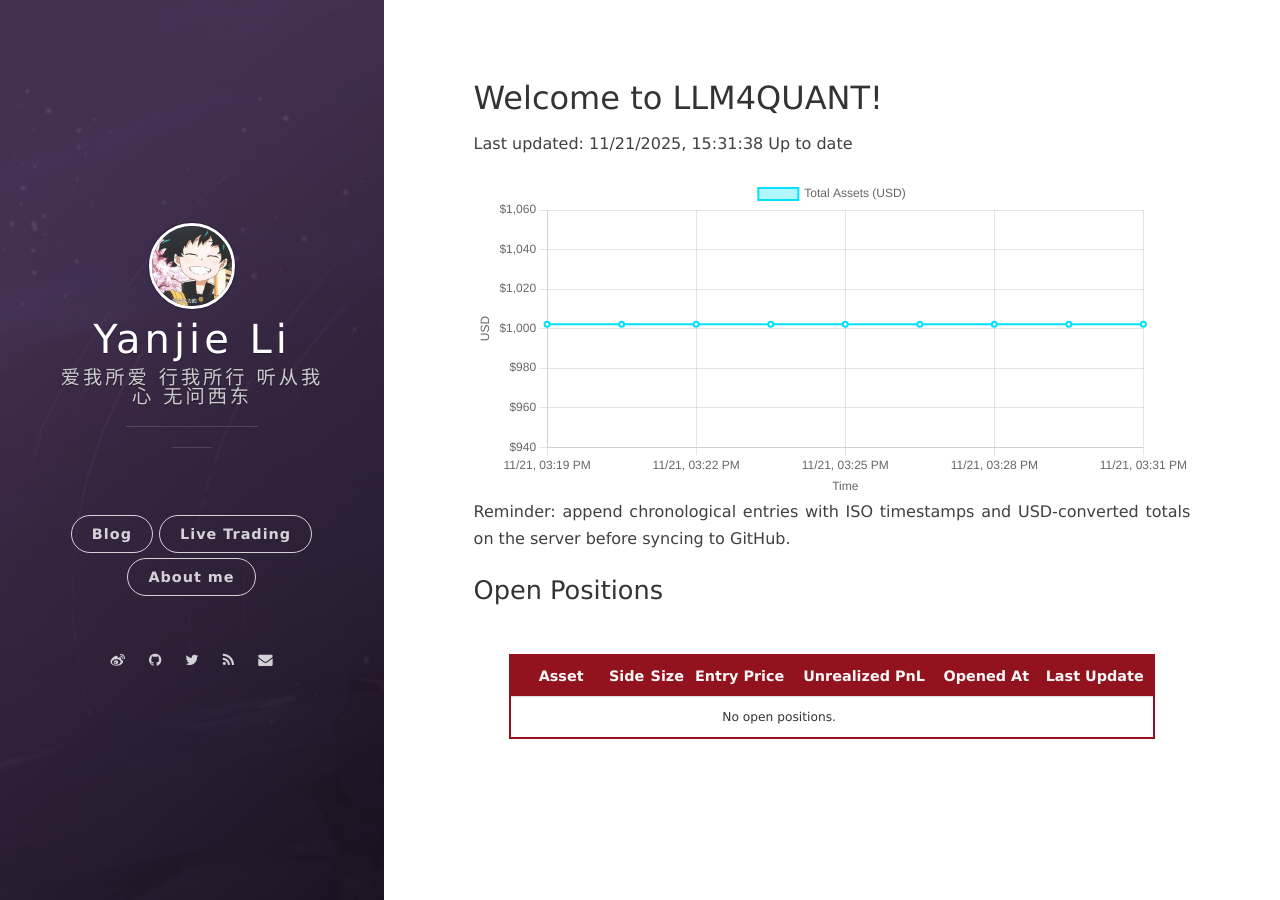
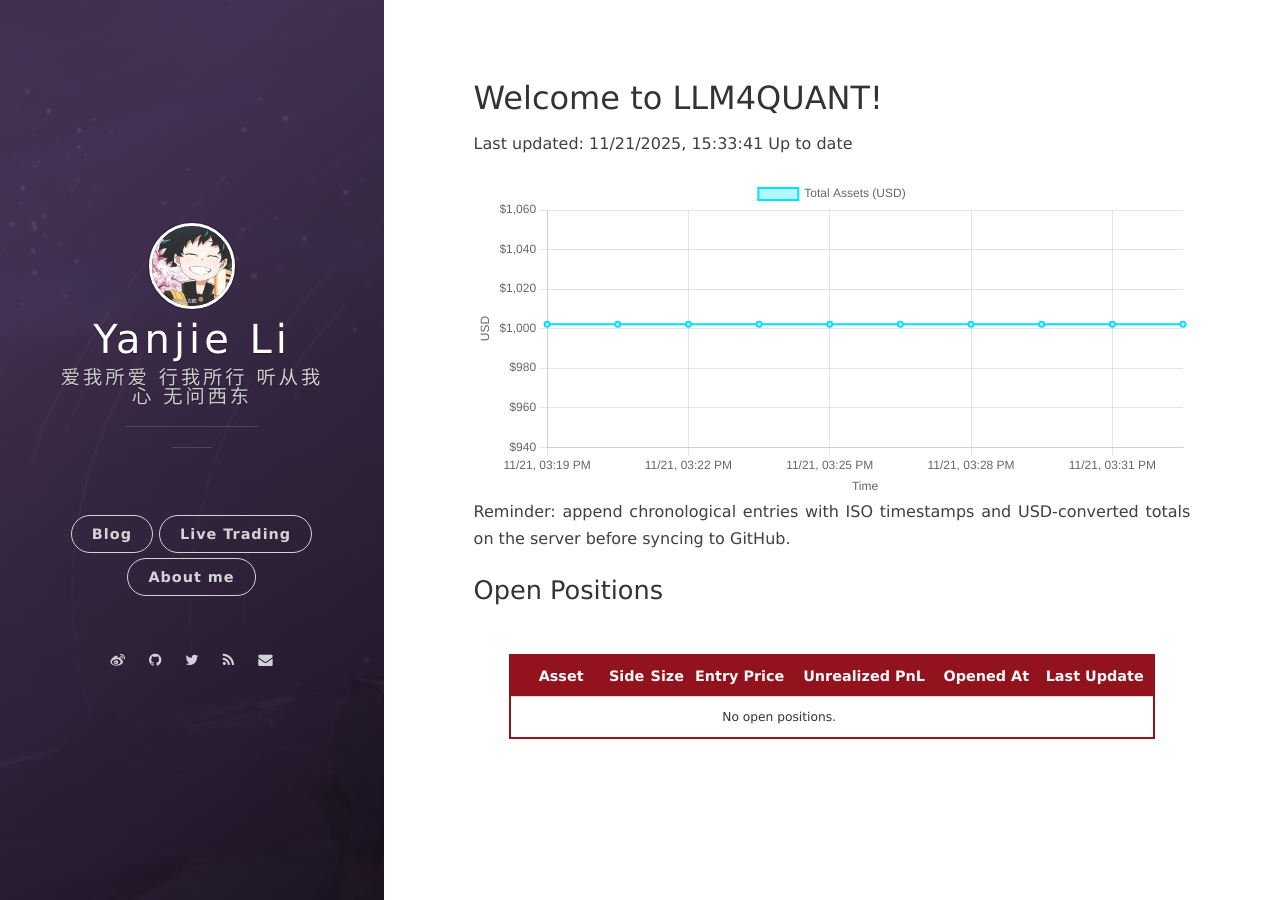
Before and after one commit to leeyegy/leeyegy.github.io, a Jekyll site: the page built from live-trading.html, in a window 1280 px wide. Built offline with Jekyll 4.4.1, drawn with Linux system fonts in a browser that asks for light colours; nearby versions of some CDN libraries.

Commit message:
AccountMonitor: update balance history 2025-11-21T23:33:41+08:00

```diff
--- a/assets/data/binance/balance-history.json
+++ b/assets/data/binance/balance-history.json
@@ -1,5 +1,5 @@
 {
-  "generatedAt": "2025-11-21T23:31:38+08:00",
+  "generatedAt": "2025-11-21T23:33:41+08:00",
   "asset": "total_usd_value",
   "history": [
     {
@@ -37,6 +37,10 @@
     {
       "timestamp": "2025-11-21T23:31:38+08:00",
       "totalUsd": 1002.16734911
+    },
+    {
+      "timestamp": "2025-11-21T23:33:41+08:00",
+      "totalUsd": 1002.16734911
     }
   ]
 }
```
